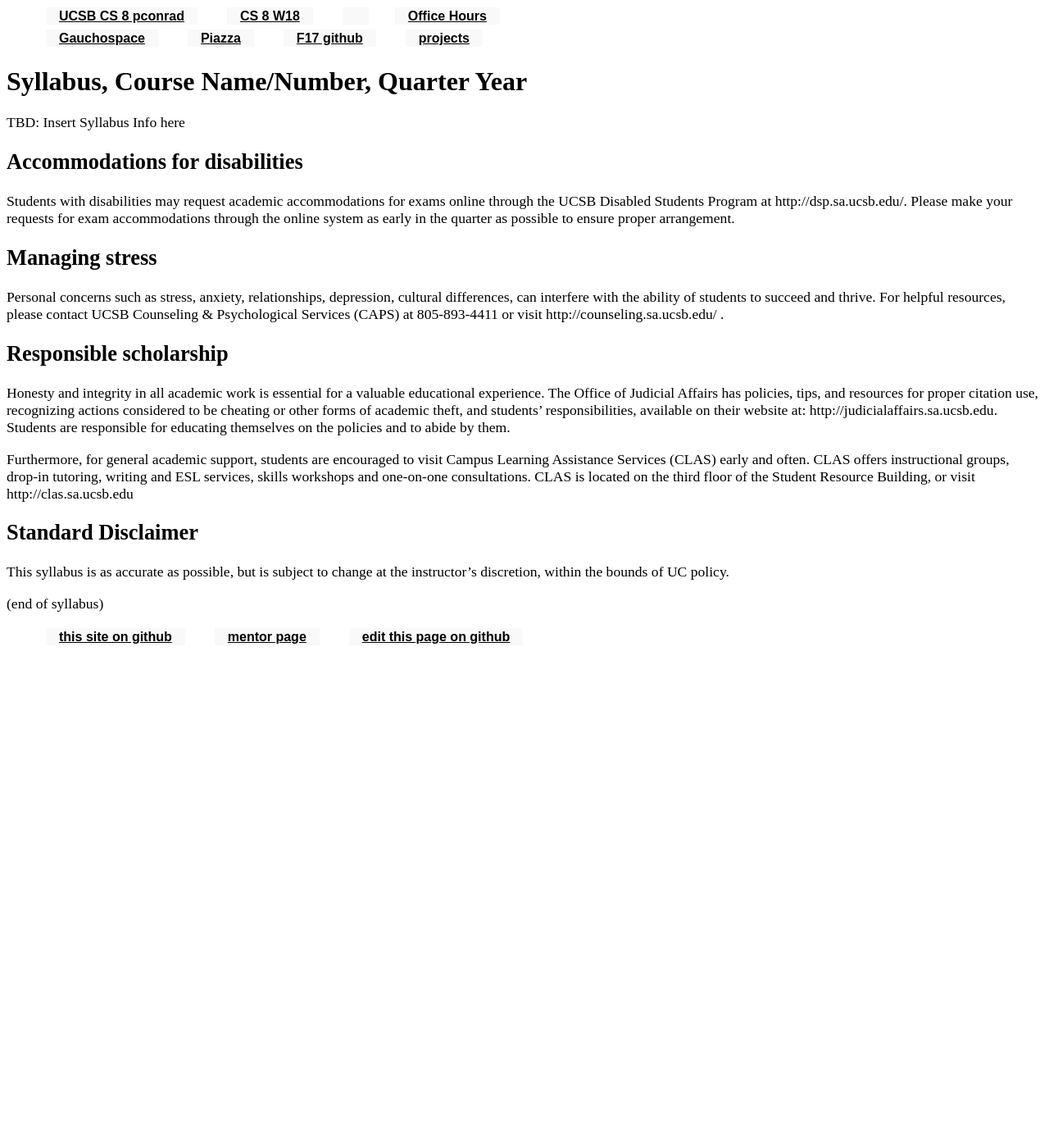
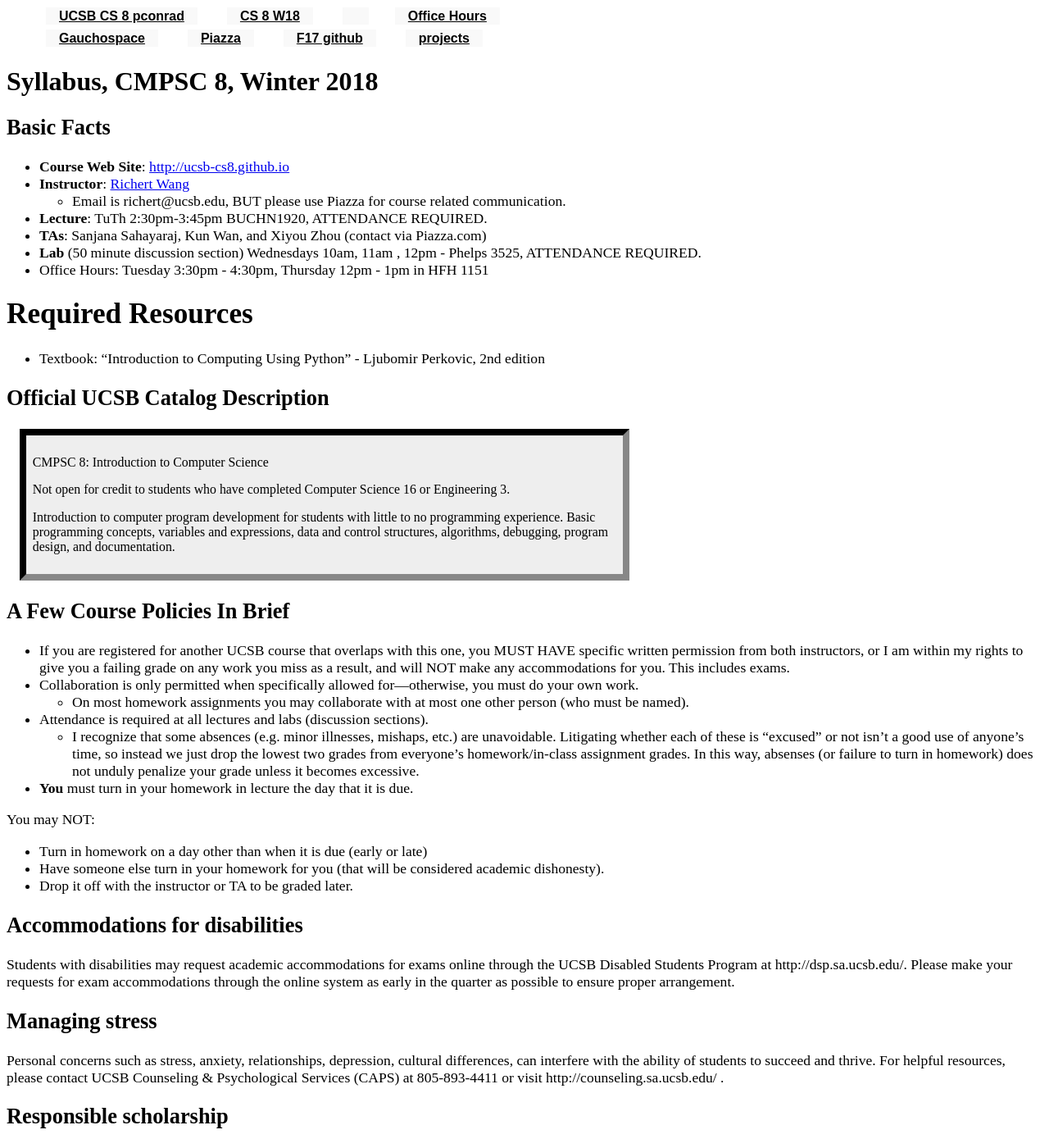
Before and after one commit to ucsb-cs8-w18-wang/ucsb-cs8-w18-wang.github.io, a Jekyll site: the page built from _info/syllabus.md, in a window 1280 px wide and 1400 px high. Shown: the whole window at 82% size. Built offline with Jekyll 4.4.1, drawn with Linux system fonts in a browser that asks for light colours.

Commit message:
Minor _config.yml _info/syllabus.md updates

```diff
--- a/_config.yml
+++ b/_config.yml
@@ -4,15 +4,12 @@ quarter: "Winter 2018"
 piazza_url: piazza.com/ucsb/winter2018/cmpsc8/home
 gauchospace_course_page: https://gauchospace.ucsb.edu/courses/course/view.php?id=20517
 
-# ta_list: "Chris, Taylor and Jordan"
 ta_list: "Sanjana, Kun, and Xiyou"
-# ta_list_full: "Chris Washington, Taylor Smith and Jordan Adams"
 ta_list_full: "Sanjana Sahayaraj, Kun Wan, and Xiyou Zhou"
-# mentors_list: "Natasha Lee, Sean Shelton, and Joel Bagan"
-#discussion_section_times: "2pm, 4pm or 5pm"
+mentors_list: "Natasha Lee, Sean Shelton, and Joel Bagan"
 discussion_section_times: "10am, 11am, or 12pm"
 
-github_url: https://github.com/ucsb-cs56-w18/ucsb-cs56-w18.github.io
+github_url: https://github.com/ucsb-cs8-w18-wang/ucsb-cs8-w18-wang.github.io
 #mentor_url: https://ucsb-cs56-pconrad-mentors.github.io
 mentor_url:
 
@@ -22,7 +19,7 @@ off_campus: http://proquest.safaribooksonline.com.proxy.library.ucsb.edu:2048
 #submit_cs_course: CS56_f18
 submit_cs_course:
 
-start_week: 0
+start_week: 1
 start_date: 2018-01-15 00:00:00.00-8:00
 num_weeks: 9
 extra_exam_week: true
@@ -48,6 +45,7 @@ cal_dates: >
 
 kramdown:
    parse_block_html: true
+   default_lang: python
 
 exclude:
    - vendor
--- a/_info/syllabus.md
+++ b/_info/syllabus.md
@@ -1,12 +1,56 @@
 ---
-title: "Syllabus, Course Name/Number, Quarter Year"
+title: "Syllabus, CMPSC 8, Winter 2018"
 layout: handout
 ready: false
 ---
 
 <div style="font-size:110%;" markdown="1">
 
-TBD: Insert Syllabus Info here
+Basic Facts
+-----------
+
+* **Course Web Site**: <http://ucsb-cs8.github.io>
+* **Instructor**:  [Richert Wang](http://www.cs.ucsb.edu/~richert)
+   * Email is richert@ucsb.edu, BUT please use Piazza for course related communication.
+* **Lecture**: TuTh 2:30pm-3:45pm BUCHN1920, ATTENDANCE REQUIRED.
+* **TAs**:  {{site.ta_list_full}} (contact via Piazza.com)
+* **Lab** (50 minute discussion section) Wednesdays 10am, 11am , 12pm - Phelps 3525, ATTENDANCE REQUIRED.
+* Office Hours: Tuesday 3:30pm - 4:30pm, Thursday 12pm - 1pm in HFH 1151
+
+# Required Resources
+
+* Textbook: "Introduction to Computing Using Python" - Ljubomir Perkovic, 2nd edition
+
+
+Official UCSB Catalog Description
+---------------------------------
+
+<div style="background-color:#eee; border: 8px inset #333; font-size:90%; margin:1em; width:45em; padding: 0.5em;" markdown="1">
+
+CMPSC 8: Introduction to Computer Science
+
+Not open for credit to students who have completed Computer Science 16 or Engineering 3.
+
+Introduction to computer program development for students with little to no programming experience. Basic programming concepts, variables and expressions, data and control structures, algorithms, debugging, program design, and documentation.
+
+</div>
+
+## A Few Course Policies In Brief
+
+* If you are registered for another UCSB course that overlaps with this one, you MUST HAVE specific written permission from both instructors, or I am within my rights to give you a failing grade on any work you miss as a result, and will NOT make any accommodations for you. This includes exams.
+* Collaboration is only permitted when specifically allowed for—otherwise, you must do your own work.
+   * On most homework assignments you may collaborate with at most one other person (who must be named).
+* Attendance is required at all lectures and labs (discussion sections).
+  * I recognize that some absences (e.g. minor illnesses, mishaps, etc.) are unavoidable. Litigating whether each of these is "excused" or not isn't a good use of anyone's time, so instead we just drop the lowest two grades from everyone's homework/in-class assignment grades. In this way, absenses (or failure to turn in homework) does not unduly penalize your grade unless it becomes excessive.
+* <strong>You</strong> must turn in your homework in lecture the day that it is due.
+
+You may NOT:
+
+* Turn in homework on a day other than when it is due (early or late)
+* Have someone else turn in your homework for you (that will be considered academic dishonesty).
+* Drop it off with the instructor or TA to be graded later.
+
+
 
 Accommodations for disabilities
 -------------------------------
```
